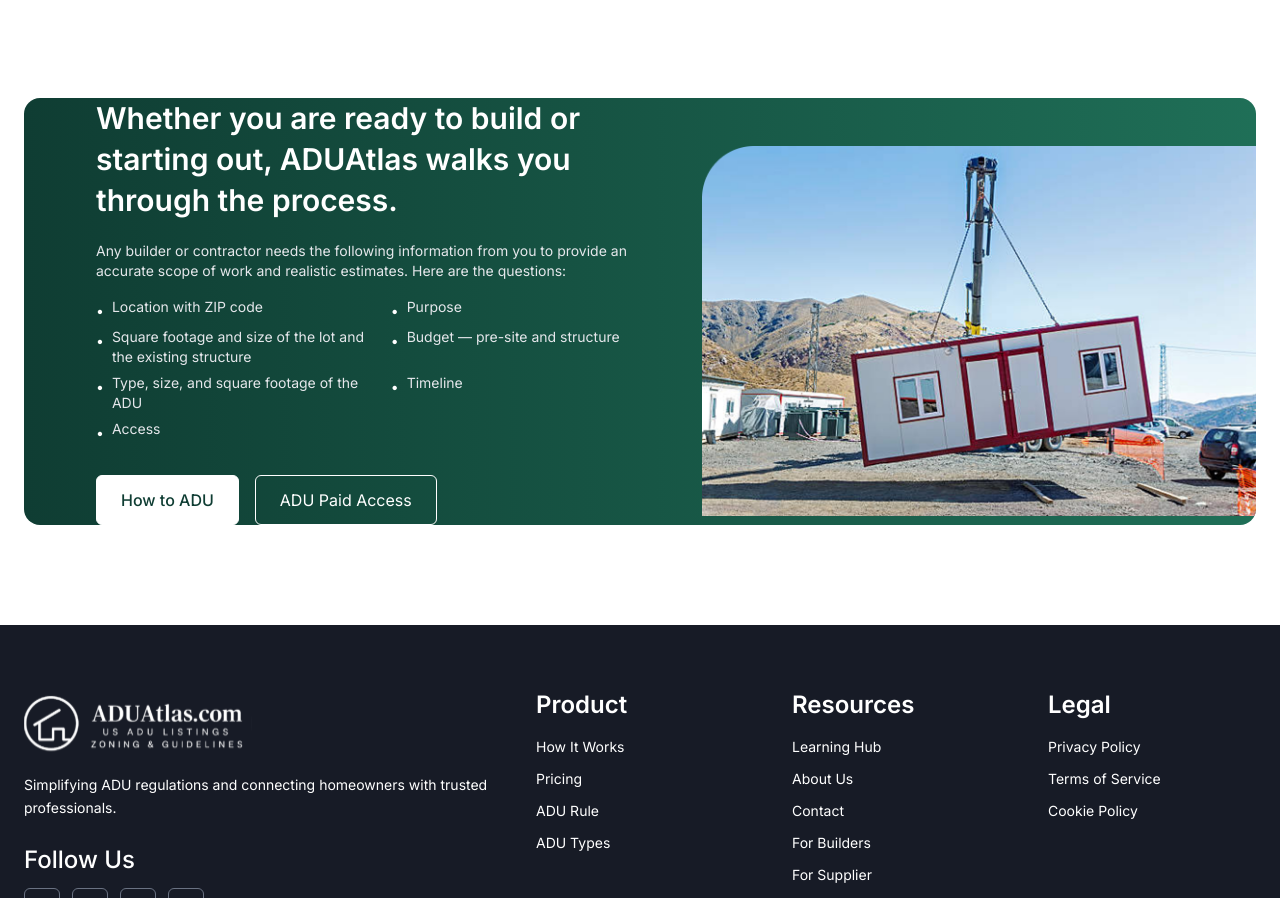
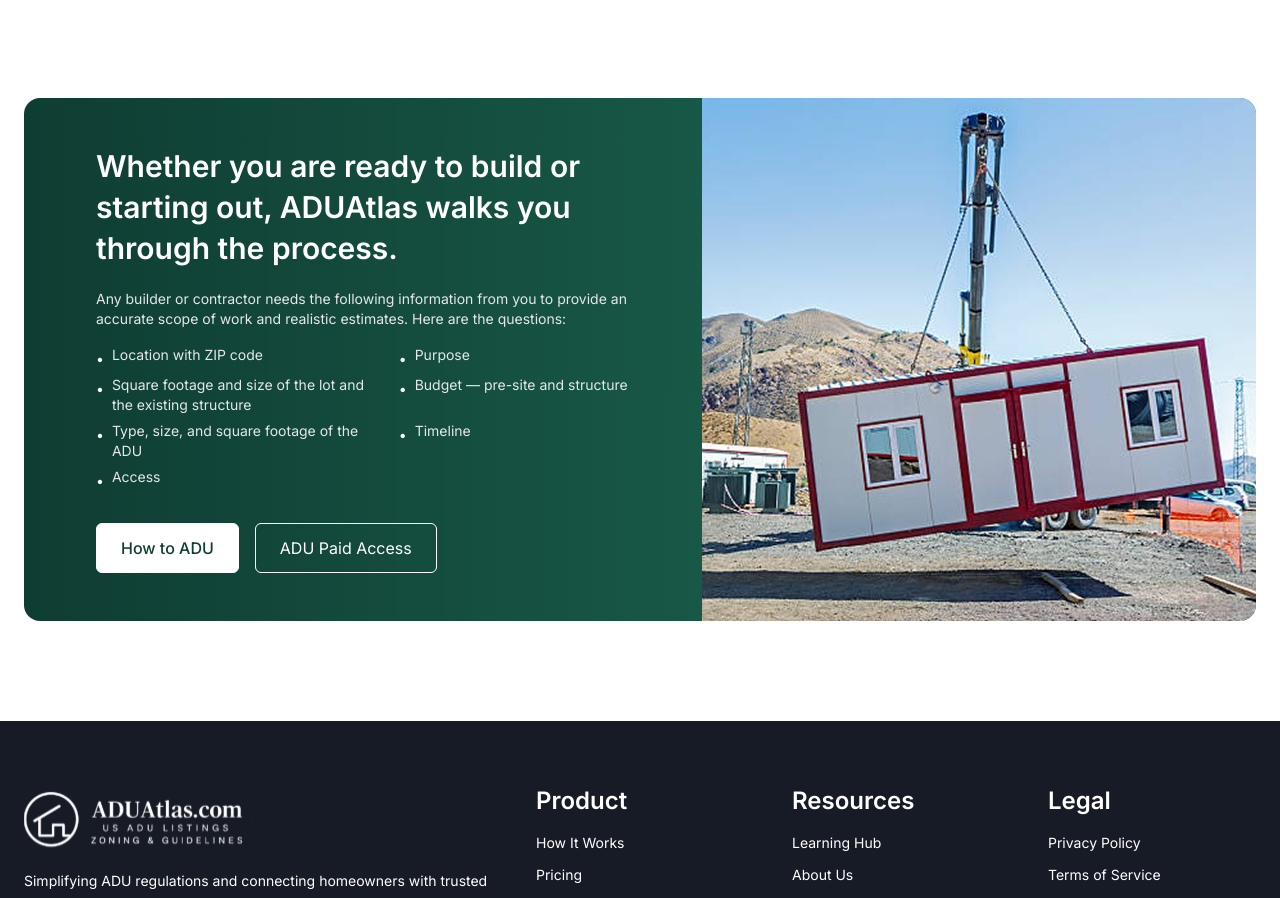
Before and after one commit to resogenesis/aduatlas, a React (Vite) app: page / in a window 1280 px wide. Shown: the part 2657-3555 px from the top of the page. Built offline with nearby package versions, Linux system fonts and the light colour scheme.

Commit message:
Fix cut-off buttons in CTA by restoring vertical padding and stretching image

```diff
--- a/src/components/common/AduCTA.jsx
+++ b/src/components/common/AduCTA.jsx
@@ -5,9 +5,9 @@ const AduCTA = () => {
     return (
         <section className="w-full py-12 sm:py-16 lg:py-25">
             <div className="container mx-auto px-4 sm:px-6">
-                <div className="flex flex-col lg:flex-row items-center justify-between bg-linear-to-r from-[#0F3D33] to-[#1F6F57] rounded-2xl overflow-hidden">
+                <div className="flex flex-col lg:flex-row lg:items-stretch justify-between bg-linear-to-r from-[#0F3D33] to-[#1F6F57] rounded-2xl overflow-hidden">
 
-                    <div className="text-white px-6 py-10 sm:px-10 sm:py-12 lg:pl-18 lg:py-0 lg:max-w-[55%]">
+                    <div className="text-white px-6 py-10 sm:px-10 sm:py-12 lg:pl-18 lg:pr-6 lg:py-12 lg:max-w-[55%]">
 
                         <h2 className="text-2xl sm:text-3xl font-semibold leading-snug mb-4 sm:mb-5">
                             Whether you are ready to build or starting out, ADUAtlas walks you through the process.
@@ -38,7 +38,7 @@ const AduCTA = () => {
                         </div>
                     </div>
 
-                    <div className="w-full lg:w-[45%] lg:mt-10">
+                    <div className="w-full lg:w-[45%] lg:self-stretch">
                         <img
                             src={aduCta}
                             alt="ADU build"
```
